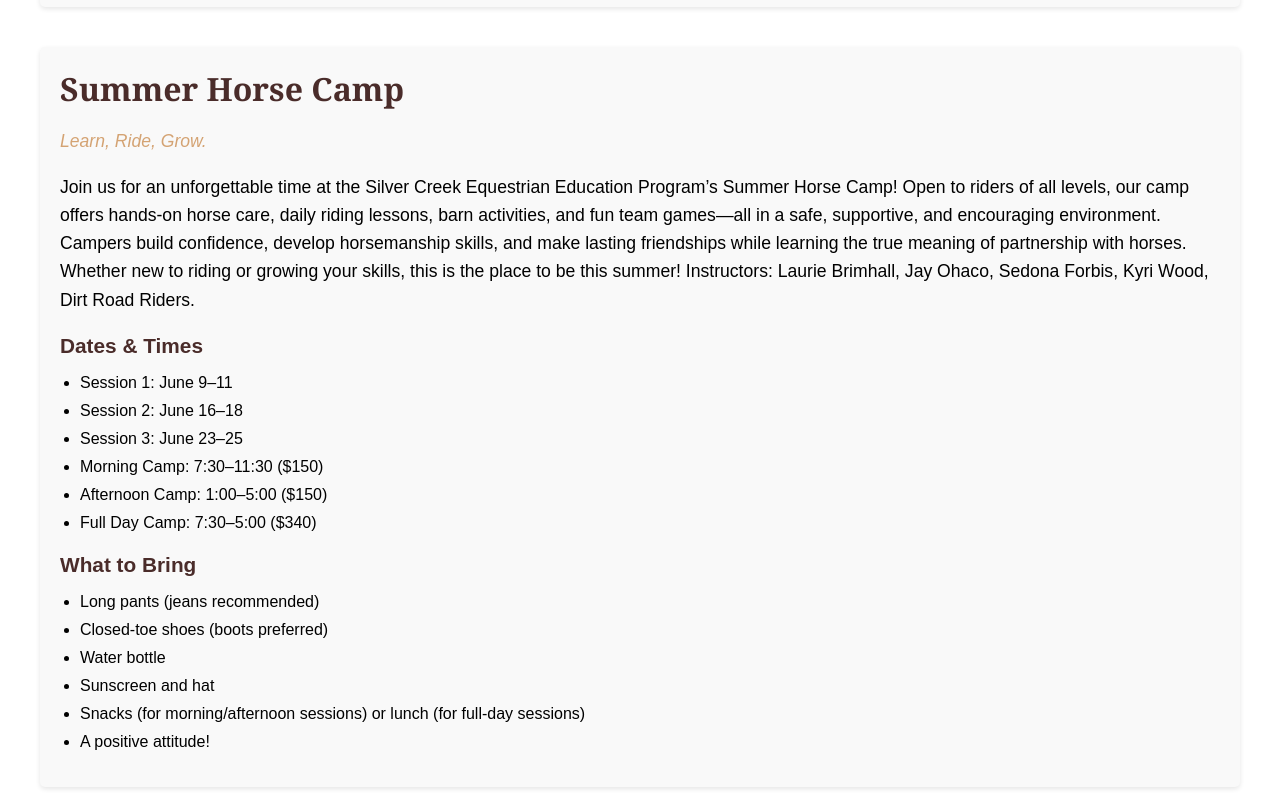
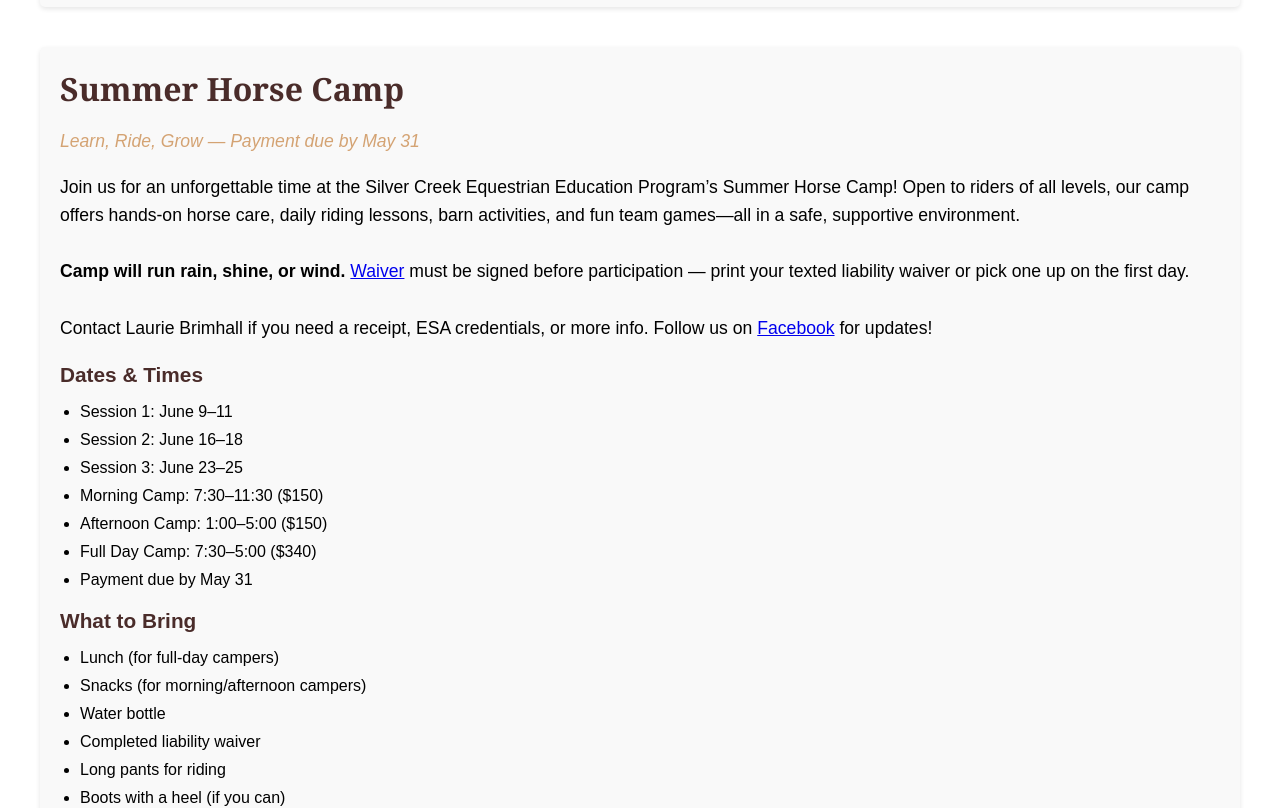
Before and after one commit to harrisonoakess/SCEEP, a React (Create React App) app in the folder client/: page /programs in a window 1280 px wide. Shown: the part 2420-3228 px from the top of the page. Built offline with nearby package versions, Linux system fonts and the light colour scheme.

Commit message:
new changes

```diff
--- a/client/src/pages/Programs.js
+++ b/client/src/pages/Programs.js
@@ -1,4 +1,5 @@
 import React, { useEffect } from 'react';
+import waiverDoc from '../assets/waivers/RELEASE AND WAIVER OF LIABILITY.docx.pdf'
 import './Programs.css';
 
 const ProgramSection = ({ id, title, tagline, description, dates, whatToBring, imageLeft, imageRight }) => (
@@ -137,8 +138,25 @@ const Programs = () => {
       <ProgramSection
         id="summer-horse-camp"
         title="Summer Horse Camp"
-        tagline="Learn, Ride, Grow."
-        description="Join us for an unforgettable time at the Silver Creek Equestrian Education Program’s Summer Horse Camp! Open to riders of all levels, our camp offers hands-on horse care, daily riding lessons, barn activities, and fun team games—all in a safe, supportive, and encouraging environment. Campers build confidence, develop horsemanship skills, and make lasting friendships while learning the true meaning of partnership with horses. Whether new to riding or growing your skills, this is the place to be this summer! Instructors: Laurie Brimhall, Jay Ohaco, Sedona Forbis, Kyri Wood, Dirt Road Riders."
+        tagline="Learn, Ride, Grow — Payment due by May 31"
+        description={
+          <>
+            Join us for an unforgettable time at the Silver Creek Equestrian Education Program’s Summer Horse Camp! Open to riders of all levels, our camp offers hands-on horse care, daily riding lessons, barn activities, and fun team games—all in a safe, supportive environment.
+            <br/><br/>
+            <strong>Camp will run rain, shine, or wind. </strong>
+            <a href={waiverDoc} download>Waiver</a> must be signed before participation — print your texted liability waiver or pick one up on the first day.
+            <br/><br/>
+            Contact Laurie Brimhall if you need a receipt, ESA credentials, or more info. Follow us on{' '}
+            <a
+              href="https://www.facebook.com/profile.php?id=61563387476926"
+              target="_blank"
+              rel="noopener noreferrer"
+            >
+              Facebook
+            </a>{' '}
+            for updates!
+      </>
+  }
   dates={[
     "Session 1: June 9–11",
     "Session 2: June 16–18",
@@ -146,17 +164,19 @@ const Programs = () => {
     "Morning Camp: 7:30–11:30 ($150)",
     "Afternoon Camp: 1:00–5:00 ($150)",
     "Full Day Camp: 7:30–5:00 ($340)",
+    "Payment due by May 31"
   ]}
   whatToBring={[
-          "Long pants (jeans recommended)",
-          "Closed-toe shoes (boots preferred)",
+    "Lunch (for full-day campers)",
+    "Snacks (for morning/afternoon campers)",
     "Water bottle",
-          "Sunscreen and hat",
-          "Snacks (for morning/afternoon sessions) or lunch (for full-day sessions)",
-          "A positive attitude!",
+    "Completed liability waiver",
+    "Long pants for riding",
+    "Boots with a heel (if you can)",
+    "Hat",
+    "Sun block",
+    "Please label everything!"
   ]}
-        // imageLeft="/assets/images/summer-horse-camp-left.jpg"
-        // imageRight="/assets/images/summer-horse-camp-right.jpg"
 />
 
       <ProgramSection
```
Also changed, not shown: 1 other file (tests, documents, lock files or other folders). Lines whose indentation alone changed are shown as unchanged.
